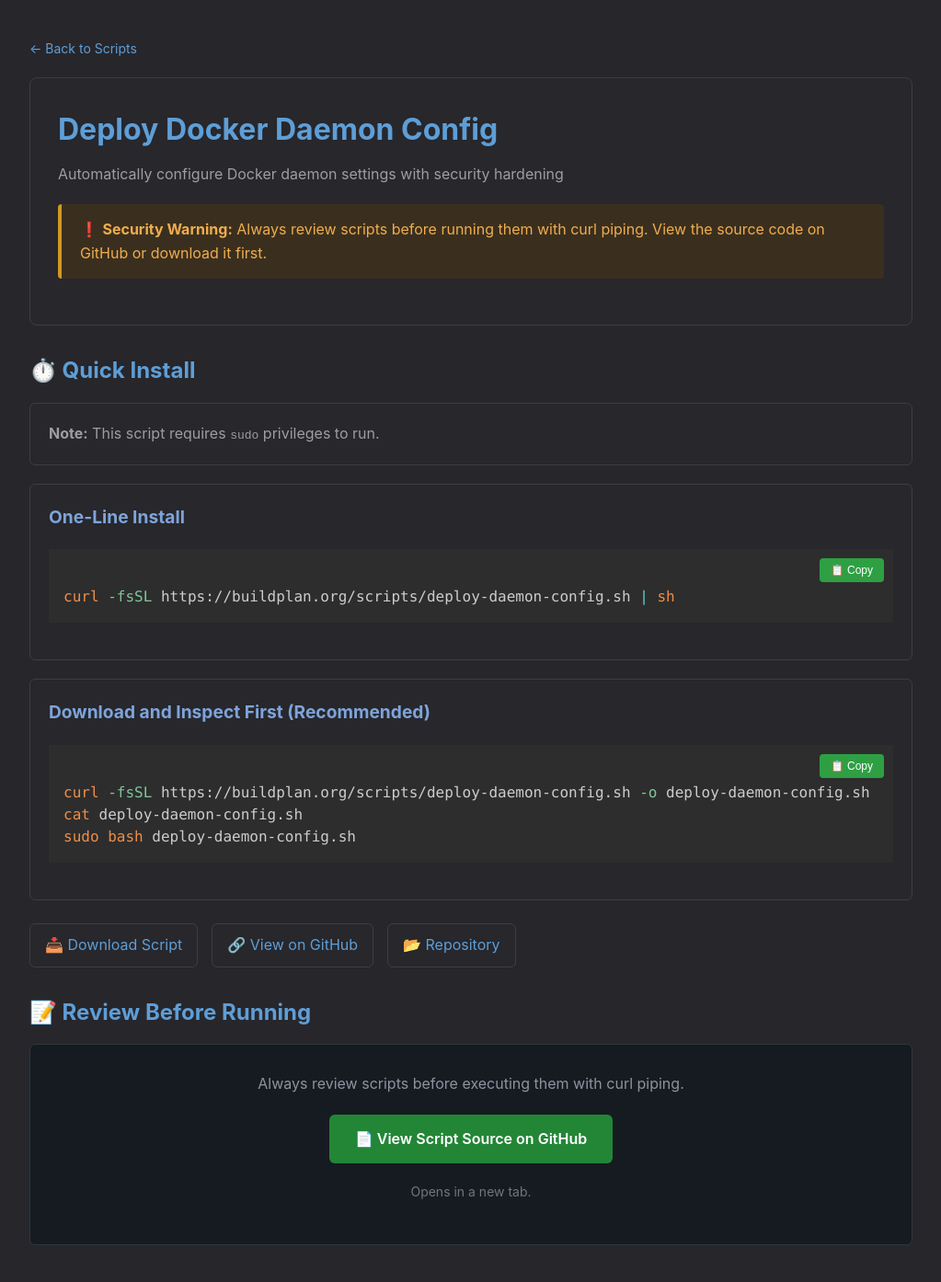
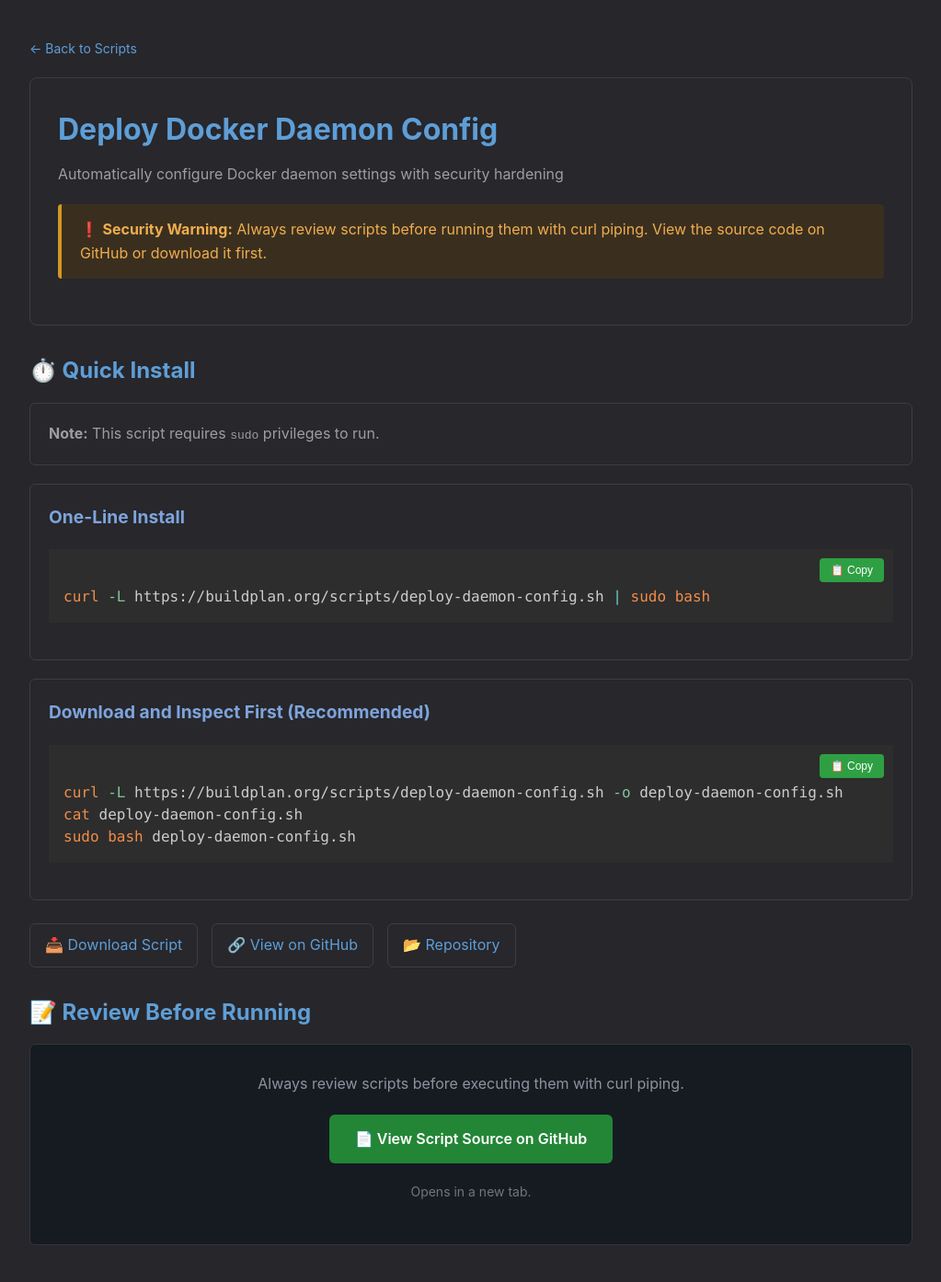
Before and after one commit to buildplan/buildplan.github.io, a Jekyll site: the page built from _scripts/deploy-daemon-config.sh.md, in a window 1280 px wide. Shown: the whole page at 92% size, without its empty margins (128-1151 px from the left). Built offline with Jekyll 4.4.1, drawn with Linux system fonts in a browser that asks for light colours.

Commit message:
update curl commands

```diff
--- a/_layouts/script_redirect.html
+++ b/_layouts/script_redirect.html
@@ -139,7 +139,7 @@
     <p>This script requires user input. Download it first:</p>
     <div class="code-block-wrapper">
       <button class="copy-btn" type="button">📋 Copy</button>
-      <pre><code class="language-bash">curl -fsSL {{ page.script_url }} -o {{ page.script_name }}
+      <pre><code class="language-bash">curl -L {{ page.script_url }} -o {{ page.script_name }}
 chmod +x {{ page.script_name }}
 {% if page.requires_sudo %}sudo {% endif %}./{{ page.script_name }}</code></pre>
     </div>
@@ -151,7 +151,7 @@
     {% else %}
     <div class="code-block-wrapper">
       <button class="copy-btn" type="button">📋 Copy</button>
-      <pre><code class="language-bash">bash -c "$(curl -fsSL {{ page.script_url }})"</code></pre>
+      <pre><code class="language-bash">bash -c "$(curl -L {{ page.script_url }})"</code></pre>
     </div>
     {% endif %}
   </div>
@@ -177,7 +177,7 @@
     {% else %}
     <div class="code-block-wrapper">
       <button class="copy-btn" type="button">📋 Copy</button>
-      <pre><code class="language-bash">curl -fsSL {{ page.script_url }} | sh</code></pre>
+      <pre><code class="language-bash">curl -L {{ page.script_url }} | {% if page.requires_sudo %}sudo {% endif %}bash</code></pre>
     </div>
     {% endif %}
   </div>
@@ -186,7 +186,7 @@
     <h3>Download and Inspect First (Recommended)</h3>
     <div class="code-block-wrapper">
       <button class="copy-btn" type="button">📋 Copy</button>
-      <pre><code class="language-bash">curl -fsSL {{ page.script_url }} -o {{ page.script_name }}
+      <pre><code class="language-bash">curl -L {{ page.script_url }} -o {{ page.script_name }}
 cat {{ page.script_name }}
 {% if page.requires_sudo %}sudo {% endif %}bash {{ page.script_name }}</code></pre>
     </div>
@@ -205,10 +205,10 @@
 mkdir -p ~/backup-config && cd ~/backup-config
 
 # Download main script
-curl -fsSL {{ page.script_url }} -o {{ page.script_name }}
+curl -L {{ page.script_url }} -o {{ page.script_name }}
 {% for file in page.additional_files %}
 # Download {{ file.description }}
-curl -fsSL {{ file.url }} -o {{ file.name }}
+curl -L {{ file.url }} -o {{ file.name }}
 {% endfor %}
 
 # Make script executable
```
Also changed, not shown: scripts.md (+1 -1 lines).
